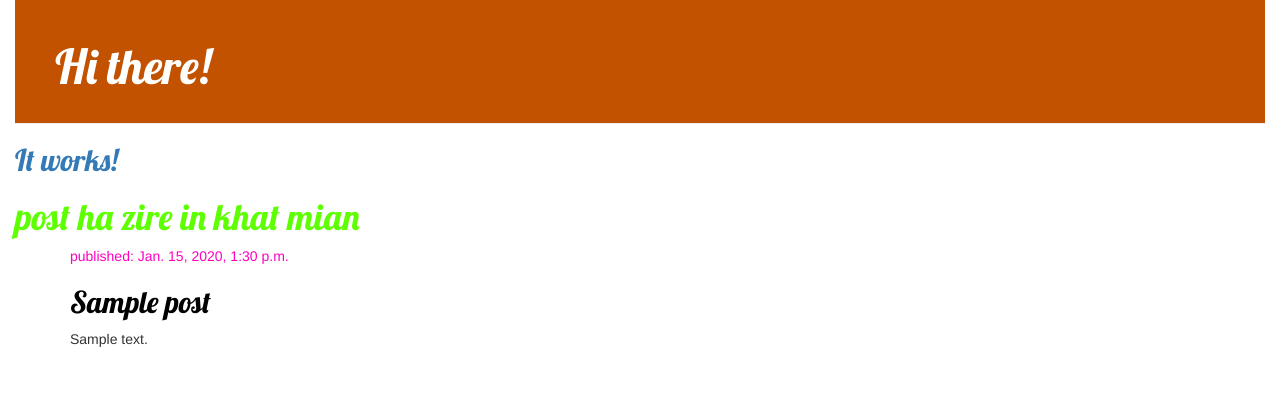
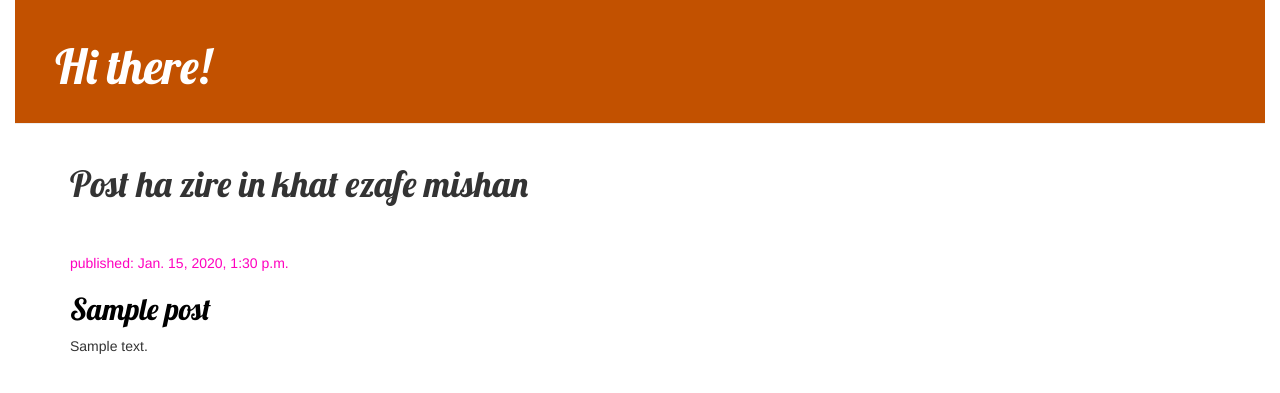
Before and after one commit to mrafshin/my-first-blog, a Django app: template blog/templates/blog/post_list.html in a window 1280 px wide. Shown: the top 393 px of the page. Run offline with Django 3.2, Linux system fonts and the light colour scheme; the template is opened without the code that fills it: values that come from a table or form of the project are taken from there, others are empty; tables that the repository leaves empty hold one stand-in row (values such as "Sample post"); some libraries are stand-ins or nearby versions.

Commit message:
Create base html

```diff
--- /dev/null
+++ b/blog/templates/blog/base.html
@@ -0,0 +1,24 @@
+{% load static %}
+<html>
+    <head>
+        <link href="//fonts.googleapis.com/css?family=Lobster&subset=latin,latin-ext" rel="stylesheet" type="text/css">
+        <link rel="stylesheet" href="//maxcdn.bootstrapcdn.com/bootstrap/3.2.0/css/bootstrap.min.css">
+        <link rel="stylesheet" href="//maxcdn.bootstrapcdn.com/bootstrap/3.2.0/css/bootstrap-theme.min.css">
+        <link rel="stylesheet" href="{% static 'css/blog.css' %}">
+        <title>Afshin's First Website!</title>
+    </head>
+    <body>
+        <div class="page-header">
+            <h1><a href="/">Hi there!</a></h1>
+        </div>
+        <div class="content container">
+            <div class="row">
+                <div class="col-md-8">
+                    {% block content %}
+                    {% endblock %}
+                </div>
+            </div>
+        </div>
+    </body>
+
+</html>
--- a/blog/templates/blog/post_list.html
+++ b/blog/templates/blog/post_list.html
@@ -1,28 +1,10 @@
-{% load static %}
-<html>
-    <head>
-        <link href="//fonts.googleapis.com/css?family=Lobster&subset=latin,latin-ext" rel="stylesheet" type="text/css">
-        <link rel="stylesheet" href="//maxcdn.bootstrapcdn.com/bootstrap/3.2.0/css/bootstrap.min.css">
-        <link rel="stylesheet" href="//maxcdn.bootstrapcdn.com/bootstrap/3.2.0/css/bootstrap-theme.min.css">
-        <link rel="stylesheet" href="{% static 'css/blog.css' %}">
-        <title>Afshin's blog</title>
-        <title>Afshin's First Website!</title>
-    </head>
-    <body>
 
-        <div class="page-header">
-        <h1>Hi there!</h1>
-        </div>
+{% extends 'blog/base.html' %}
 
-        <a><h2>It works!</h2></a>
-        <div>
-            <h1><a href="/">post ha zire in khat mian</a></h1>
-        </div>
+{% block content %}
+    {% for post in posts %}
+        <h1>Post ha zire in khat ezafe mishan</h1><br><br>
 
-        <div class="content container">
-                <div class="row">
-                    <div class="col-md-8">
-                        {% for post in posts %}
         <div class="post">
             <div class="date">
                 <p>published: {{ post.published_date }}</p>
@@ -31,8 +13,4 @@
             <p>{{ post.text|linebreaksbr }}</p>
         </div>
     {% endfor %}
-                    </div>
-                </div>
-            </div>
-    </body>
-</html>
+{% endblock %}
```
Lines whose indentation alone changed are shown as unchanged.
